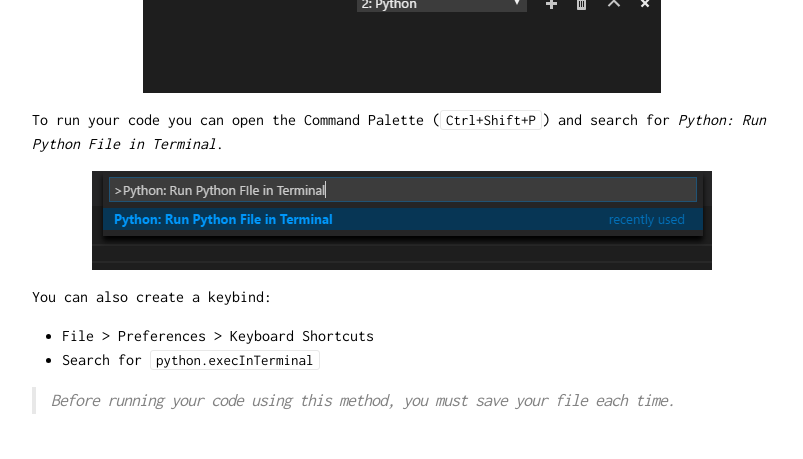
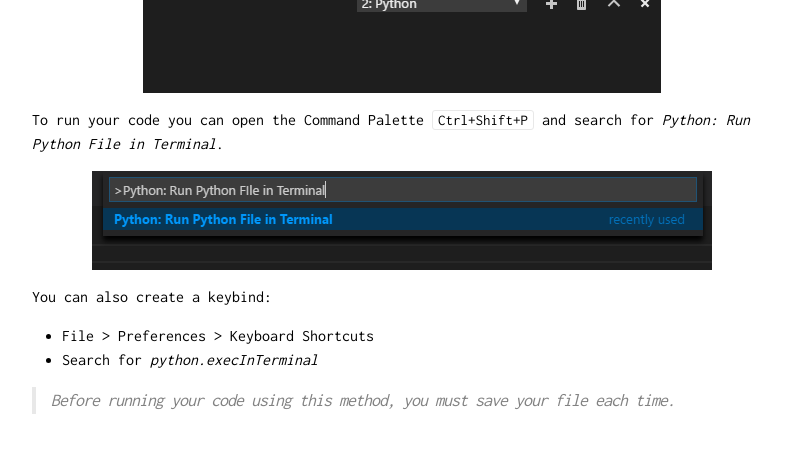
Before and after one commit to clintcolding/clintcolding.github.io, a Jekyll site: the page built from _posts/2017-08-01-python-in-vscode.md, in a window 1280 px wide. Shown: the part 763-1222 px from the top of the page, without its empty margins (238-1041 px from the left). Built offline with Jekyll 4.4.1, drawn with Linux system fonts in a browser that asks for light colours; comment, search, counter and statistics services are not loaded.

Commit message:
Updated formatting

```diff
--- a/_posts/2017-08-01-python-in-vscode.md
+++ b/_posts/2017-08-01-python-in-vscode.md
@@ -35,13 +35,13 @@ When working with .py files your terminal should automatically update to Python.
 {: .center}
 ![Python Terminal](/images/pythonterminal.png)
 
-To run your code you can open the Command Palette (`Ctrl+Shift+P`) and search for *Python: Run Python File in Terminal*.
+To run your code you can open the Command Palette `Ctrl+Shift+P` and search for *Python: Run Python File in Terminal*.
 
 {: .center}
 ![Command Palette](/images/pythoncmdpalette.png)
 
 You can also create a keybind:
 - File > Preferences > Keyboard Shortcuts
-- Search for `python.execInTerminal`
+- Search for *python.execInTerminal*
 
 > Before running your code using this method, you must save your file each time.
```
